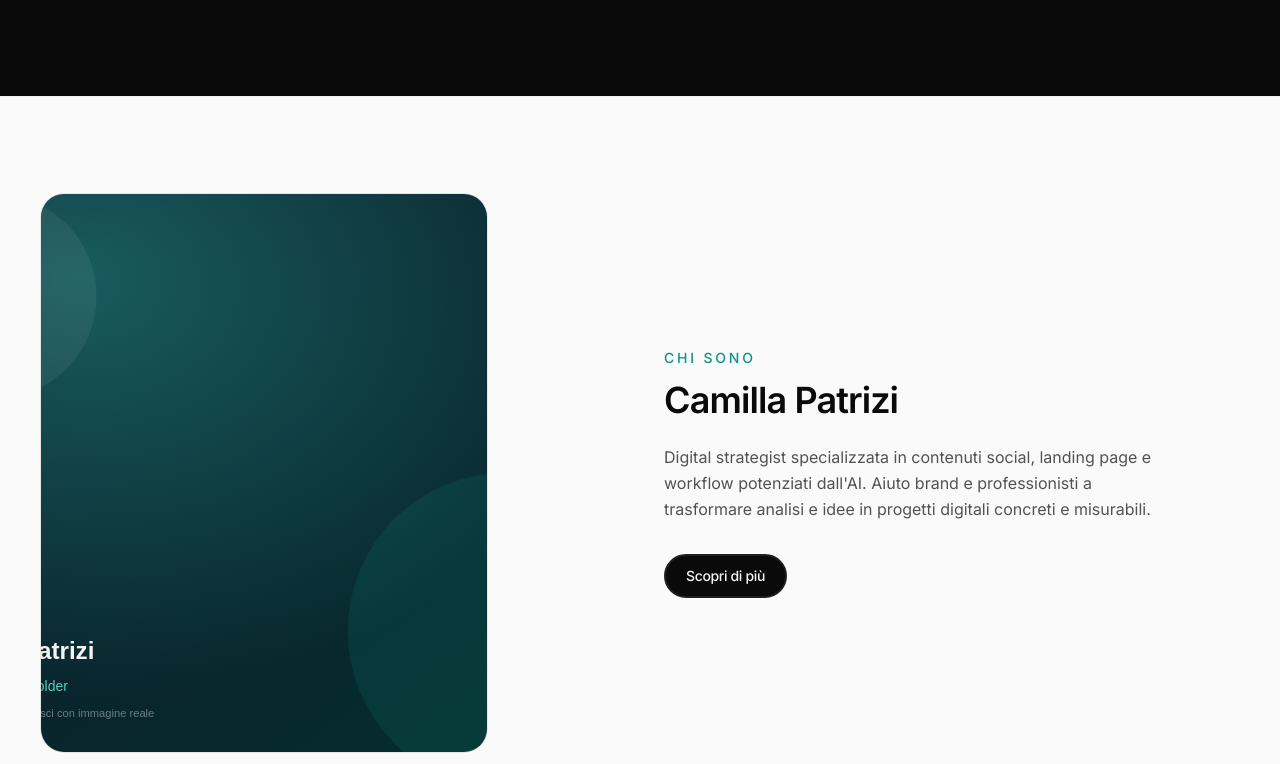
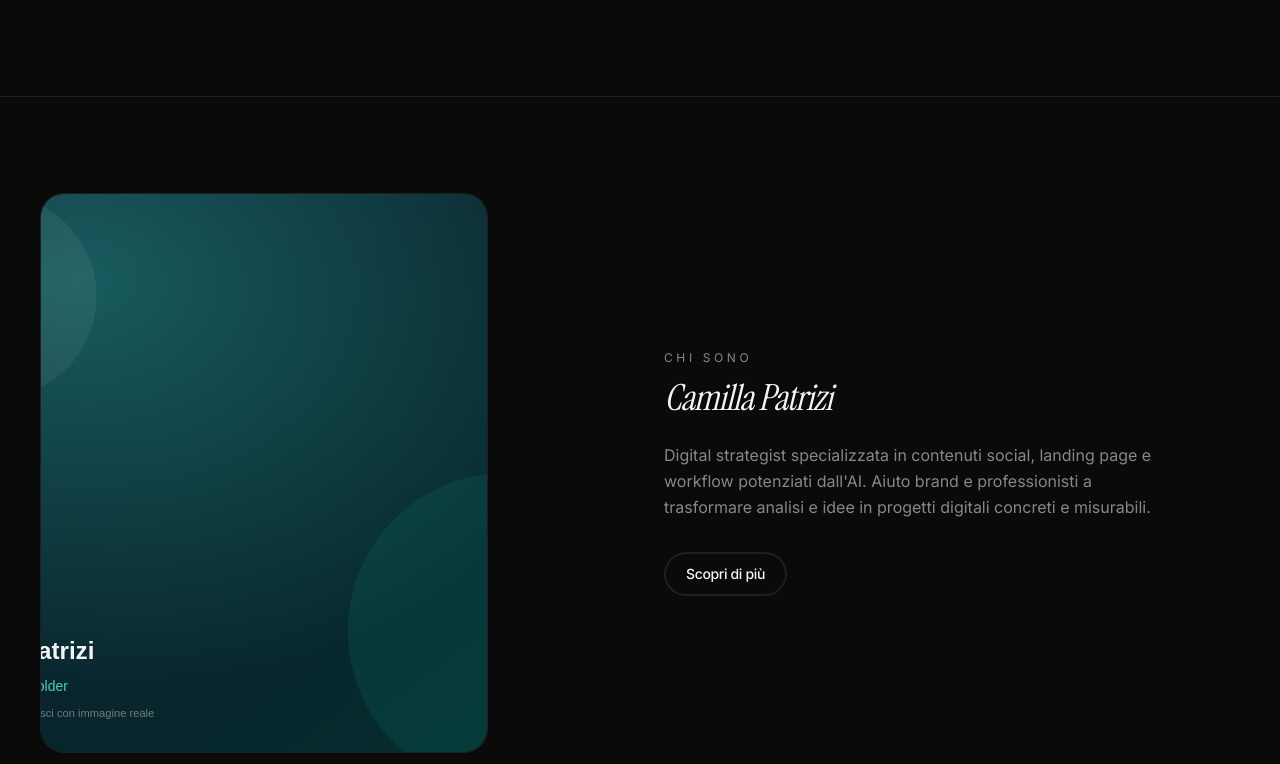
Before and after one commit to Camilla86/Camilla-Patrizi-Portfolio, a Next.js app: page / in a window 1280 px wide. Shown: the part 2016-2780 px from the top of the page. Built offline with nearby package versions, Linux system fonts and the light colour scheme; no server answers.

Commit message:
AboutTeaser: tipografia display per il tema scuro

```diff
--- a/src/components/sections/AboutTeaser.tsx
+++ b/src/components/sections/AboutTeaser.tsx
@@ -5,9 +5,9 @@ import { siteConfig } from '@/content/site';
 /** Teaser "Chi sono" mostrato in Home, con rimando alla pagina completa. */
 export function AboutTeaser() {
   return (
-    <section className="border-t border-neutral-100 bg-neutral-50">
+    <section className="border-t border-stroke bg-bg">
       <div className="section-container grid gap-12 py-24 lg:grid-cols-2 lg:items-center">
-        <div className="relative aspect-[4/5] w-full max-w-md overflow-hidden rounded-3xl border border-neutral-200">
+        <div className="relative aspect-[4/5] w-full max-w-md overflow-hidden rounded-3xl border border-stroke">
           <Image
             src="/images/hero/chi-siamo.svg"
             alt={`Ritratto di ${siteConfig.name}`}
@@ -18,11 +18,11 @@ export function AboutTeaser() {
         </div>
 
         <div>
-          <p className="text-sm font-medium uppercase tracking-[0.2em] text-teal-600">Chi sono</p>
-          <h2 className="mt-3 text-3xl font-semibold tracking-tight text-neutral-950 sm:text-4xl">
+          <p className="text-xs uppercase tracking-[0.3em] text-muted">Chi sono</p>
+          <h2 className="mt-3 font-display text-3xl italic tracking-tight text-text-primary sm:text-4xl">
             {siteConfig.name}
           </h2>
-          <p className="mt-6 max-w-lg text-base leading-relaxed text-neutral-600">
+          <p className="mt-6 max-w-lg text-base leading-relaxed text-muted">
             Digital strategist specializzata in contenuti social, landing page e workflow potenziati dall&apos;AI.
             Aiuto brand e professionisti a trasformare analisi e idee in progetti digitali concreti e misurabili.
           </p>
```
